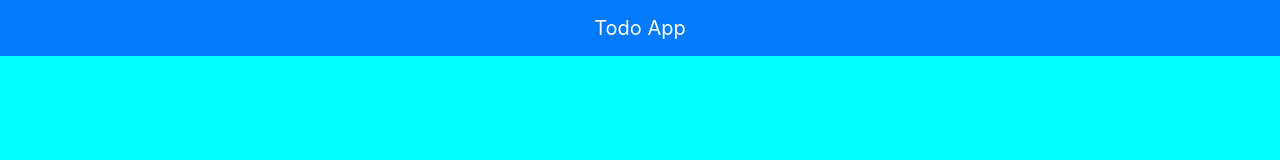
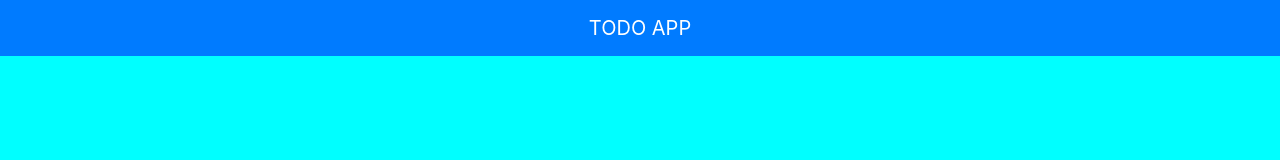
Before and after one commit to ShioNguyen/todo-app-reactjs, a React (Create React App) app: page / in a window 1280 px wide. Shown: the top 160 px of the page. Built offline with nearby package versions, Linux system fonts and the light colour scheme.

Commit message:
update ui

```diff
--- a/public/index.html
+++ b/public/index.html
@@ -4,7 +4,7 @@
     <meta charset="utf-8" />
     <meta name="viewport" content="width=device-width, initial-scale=1" />
     <meta name="theme-color" content="#000000" />
-    <title>React App</title>
+    <title>Todo App</title>
   </head>
   <body>
     <div id="root"></div>
--- a/src/components/Header.js
+++ b/src/components/Header.js
@@ -5,7 +5,7 @@ export default function Header() {
     return (
         <>
             <Navbar dark className='bg-primary' style={{position: 'fixed', width: '100vw',}}>
-                <NavbarBrand className='m-auto'>Todo App</NavbarBrand>
+                <NavbarBrand className='m-auto'>TODO APP</NavbarBrand>
             </Navbar>
         </>
     )
```
